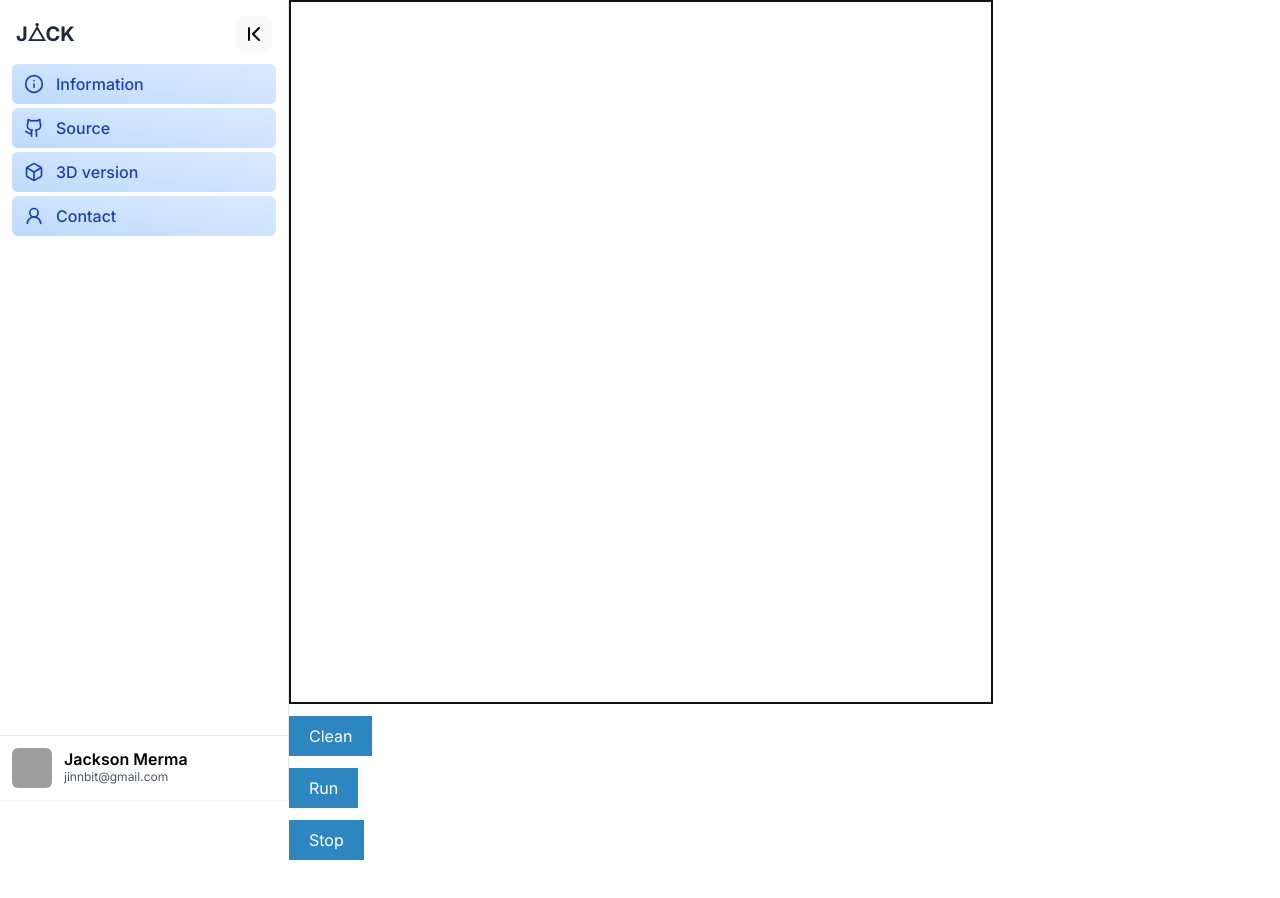
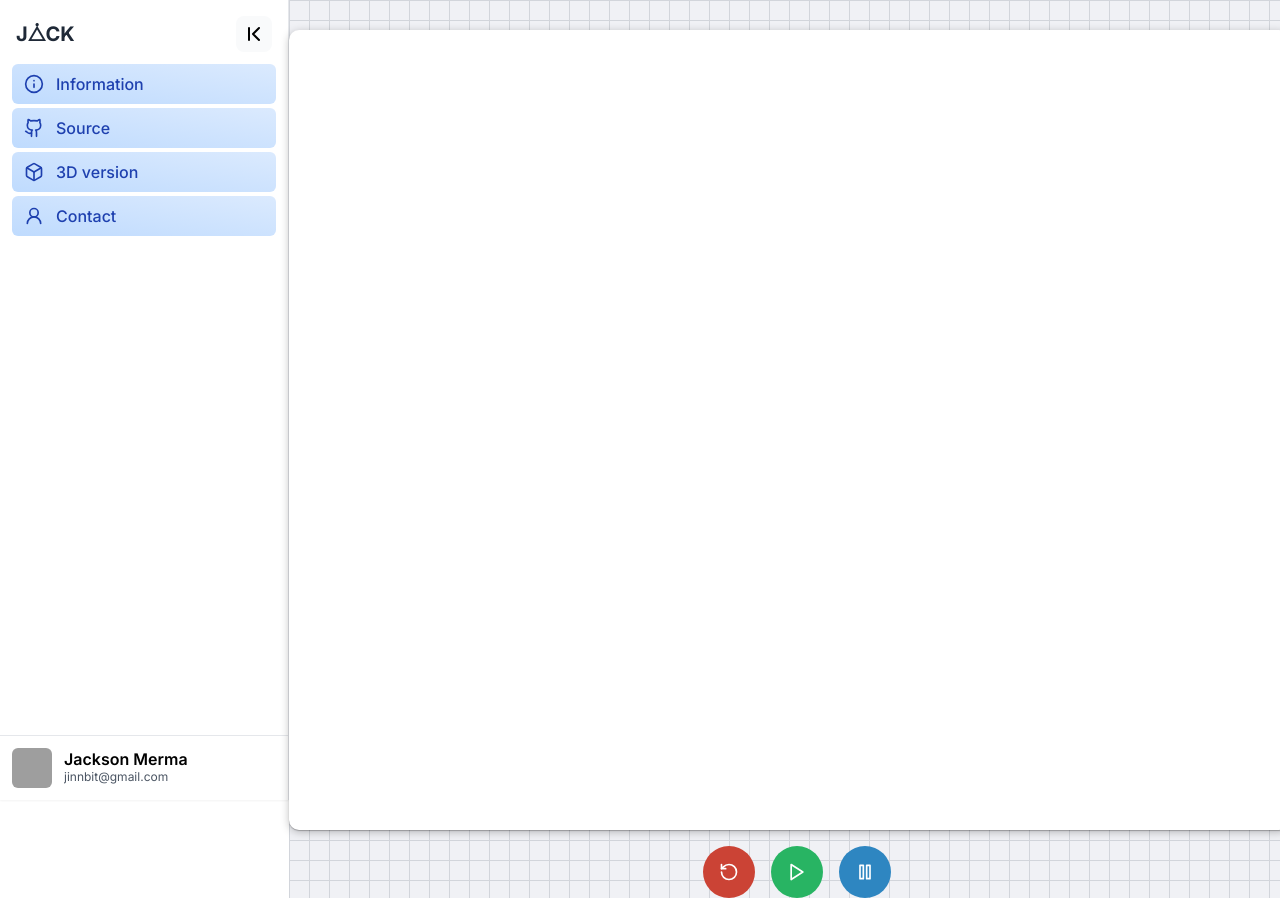
Before and after one commit to JackMerma/game-of-life, a Next.js app: page / in a window 1280 px wide. Before the commit the page ends 860 px from the top, so only its background shows below. Built offline with nearby package versions, Linux system fonts and the light colour scheme; grey boxes are pictures that could not be loaded.

Commit message:
colocando estilo a botones, integrando iconos

```diff
--- a/src/app/components/ButtonComponent.jsx
+++ b/src/app/components/ButtonComponent.jsx
@@ -1,18 +1,16 @@
 import React from 'react'
 
-const ButtonComponent = ({ name, onClick }) => {
+const ButtonComponent = ({ style, icon, onClick }) => {
 	return (
-		<div>
 		<button
-		className="bg-[#2E86C1] hover:bg-[#2874A6] text-white mt-3"
+		className={`${style} text-white mt-4 ml-4 rounded-full`}
 		onClick={onClick}
 		>
-		<span className="block px-5 py-2">
-		{name}
+		<span className="block px-4 py-4">
+		{icon}
 		</span>
 		</button>
 
-		</div>
 	)
 }
 
--- a/src/app/components/GameSection.jsx
+++ b/src/app/components/GameSection.jsx
@@ -3,7 +3,7 @@ import InteractiveGrid from './InteractiveGrid'
 
 const GameSection = () => {
     return (
-        <div style={{width: '100%'}}>
+        <div style={{width: '100%', display: 'flex', justifyContent: 'center', alignItems: 'center'}} className='game-box'>
             <InteractiveGrid />
         </div>
     )
--- a/src/app/components/InteractiveGrid.jsx
+++ b/src/app/components/InteractiveGrid.jsx
@@ -1,6 +1,11 @@
 "use client"
 import React, { Component } from 'react';
 import ButtonComponent from './ButtonComponent';
+import {
+	RotateCcw,
+	Play,
+	Pause,
+} from "lucide-react";
 
 class InteractiveGrid extends Component {
 	constructor(props) {
@@ -137,14 +142,12 @@ class InteractiveGrid extends Component {
 			onMouseDown={(e) => this.handleMouseDown(e)}
 			onMouseUp={() => this.handleMouseUp()}
 			onMouseMove={(e) => this.handleMouseMove(e)}
-			style={{
-				border: '2px solid #121212',
-			}}
+			className='game-box-canvas'
 			></canvas>
-			<div>
-			<ButtonComponent name={"Clean"} onClick={() => this.handleCleanClick()}/>
-			<ButtonComponent name={"Run"} onClick={() => this.handleRunClick()}/>
-			<ButtonComponent name={"Stop"} onClick={() => this.handleStopClick()}/>
+			<div className='button-container'>
+			<ButtonComponent style={"bg-[#CB4335] hover:bg-[#B03A2E]"} icon={<RotateCcw size={20} />} onClick={() => this.handleCleanClick()}></ButtonComponent>
+			<ButtonComponent style={"bg-[#28B463] hover:bg-[#239B56]"} icon={<Play size={20} />} onClick={() => this.handleRunClick()}/>
+			<ButtonComponent style={"bg-[#2E86C1] hover:bg-[#2874A6]"} icon={<Pause size={20} />} onClick={() => this.handleStopClick()}/>
 			</div>
 			</div>
 		);
@@ -152,8 +155,8 @@ class InteractiveGrid extends Component {
 }
 
 InteractiveGrid.defaultProps = {
-	rows: 70,
-	columns: 70,
+	rows: 80,
+	columns: 100,
 	velocity: 100,
 	colors: ['#273746', '#28B463', '#2E86C1', '#884EA0', '#CB4335', '#D4AC0D', '#CA6F1E', '#707B7C']
 };
--- a/src/app/globals.css
+++ b/src/app/globals.css
@@ -15,3 +15,25 @@
     --background-end-rgb: 0, 0, 0;
   }
 }
+
+.game-box{
+	background-color: rgb(240 241 245);
+	background-image: linear-gradient(rgb(210 213 219) 1px, transparent 1px), linear-gradient(to right, rgb(210 213 219) 1px, rgb(240 241 245) 1px);
+	background-size: 20px 20px;
+	display: grid;
+	font-family: sans-serif;
+	place-items: center;
+	color: rgb(22 25 30);
+}
+
+.game-box-canvas{
+	background-color: white;
+	margin-top: 30px;
+	box-shadow: rgba(0, 0, 0, 0.25) 0px 0.0625em 0.0625em, rgba(0, 0, 0, 0.25) 0px 0.125em 0.5em, rgba(255, 255, 255, 0.1) 0px 0px 0px 1px inset;
+	border-radius: 10px;
+}
+
+.button-container{
+	display: flex;
+	justify-content: center;
+}
```
Also changed, not shown: src/app/components/SideBarSection.jsx (line endings or trailing spaces).
